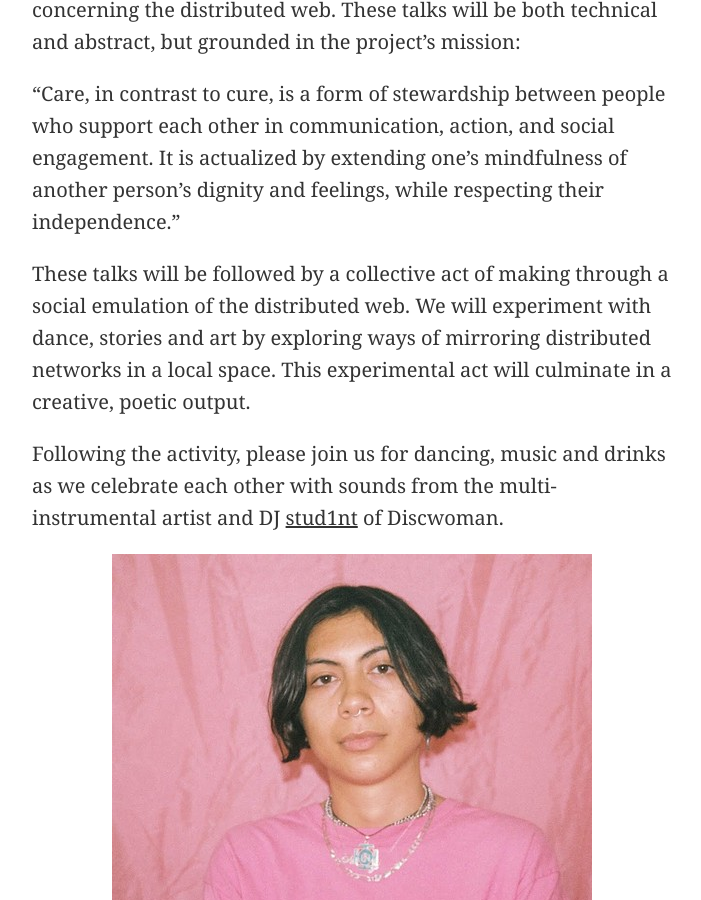
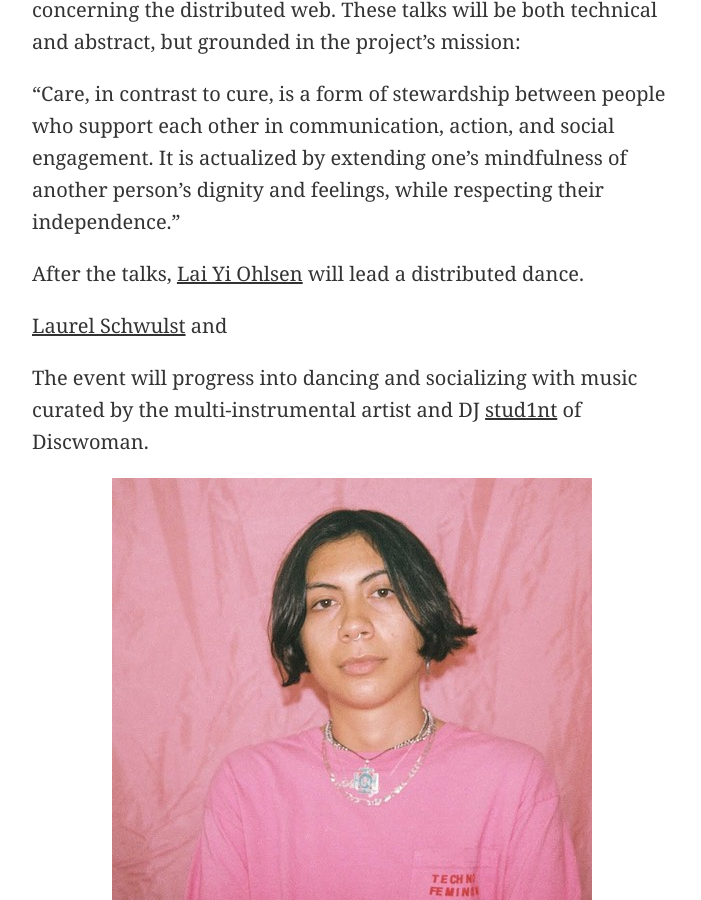
Before and after one commit to tchoi8/distributedwebofcare, a Jekyll site: the page built from _posts/2018-6-27-party.md, in a window 1280 px wide and 900 px high, scrolled down 1540 px. Shown: the whole window, without its empty margins (288-989 px from the left). Built offline with Jekyll 4.4.1, drawn with Linux system fonts in a browser that asks for light colours; our own code applies the rules of GitHub Pages for plain Markdown files; comment, search, counter and statistics services are not loaded.

Commit message:
party add becca

```diff
--- a/_posts/2018-6-27-party.md
+++ b/_posts/2018-6-27-party.md
@@ -14,9 +14,11 @@ The Distributed Web of Care Party will be held at the Liberty Hall at Ace Hotel
 
 “Care, in contrast to cure, is a form of stewardship between people who support each other in communication, action, and social engagement. It is actualized by extending one’s mindfulness of another person’s dignity and feelings, while respecting their independence.”
 
-These talks will be followed by a collective act of making through a social emulation of the distributed web. We will experiment with dance, stories and art by exploring ways of mirroring distributed networks in a local space. This experimental act will culminate in a creative, poetic output.
+After the talks, [Lai Yi Ohlsen](https://www.laiyiohlsen.com/) will lead a distributed dance.
 
-Following the activity, please join us for dancing, music and drinks as we celebrate each other with sounds from the multi-instrumental artist and DJ [stud1nt](http://stud1nt.nyc/) of Discwoman.
+[Laurel Schwulst](http://laurelschwulst.com/) and
+
+The event will progress into dancing and socializing with music curated by the multi-instrumental artist and DJ [stud1nt](http://stud1nt.nyc/) of Discwoman.
 
 ![]({{ site.base-url }}/static/images/party/izzy.jpg)
 
```
Also changed, not shown: static/images/party/party.png, 2 other files.
